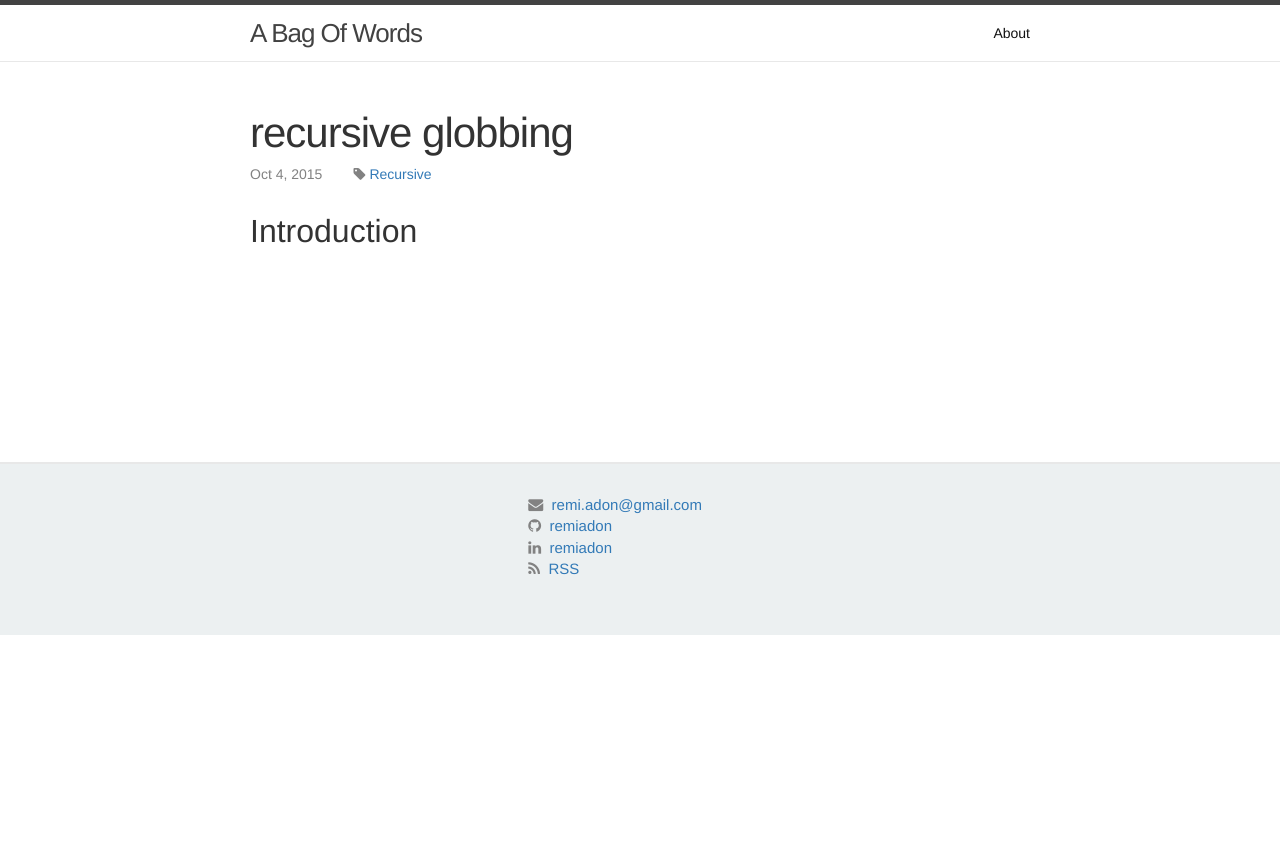
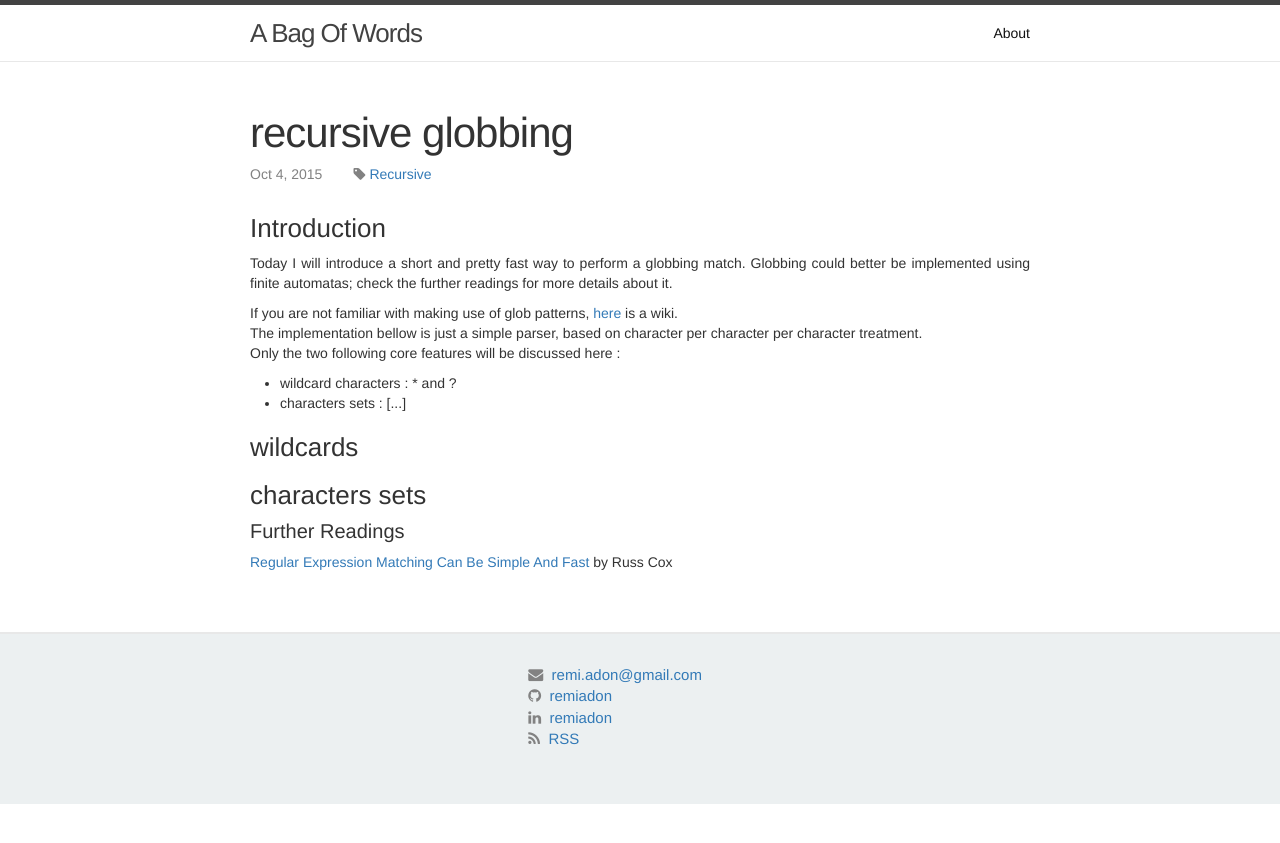
Before and after one commit to remiadon/remiadon.github.io, a Jekyll site: the page built from _posts/2015-04-10-recursive-globbing.md, in a window 1280 px wide. Shown: the top 843 px of the page. Built offline with Jekyll 4.4.1, drawn with Linux system fonts in a browser that asks for light colours; nearby versions of some CDN libraries; comment, search, counter and statistics services are not loaded.

Commit message:
structure for recursive globbing

```diff
--- a/_posts/2015-04-10-recursive-globbing.md
+++ b/_posts/2015-04-10-recursive-globbing.md
@@ -6,4 +6,26 @@ categories: jekyll recursive
 tags: [recursive]
 ---
 
-<h2>Introduction</h2>
+<h3>Introduction</h3>
+Today I will introduce a short and pretty fast way to perform a globbing match.
+Globbing could better be implemented using finite automatas; check the further readings for more details about it.
+
+If you are not familiar with making use of glob patterns, <a href="https://en.wikipedia.org/wiki/Glob_(programming)" target="_blank">here</a> is a wiki.\\
+The implementation bellow is just a simple parser, based on character per character per character treatment.\\
+Only the two following core features will be discussed here :
+<ul>
+<li> wildcard characters : * and ? </li>
+<li> characters sets : [...]</li>
+</ul>
+
+
+
+<h3>wildcards</h3>
+<h3>characters sets</h3>
+
+
+
+
+
+<h4>Further Readings</h4>
+<a href="https://swtch.com/~rsc/regexp/regexp1.html" target="_blank">Regular Expression Matching Can Be Simple And Fast</a> by Russ Cox
```
